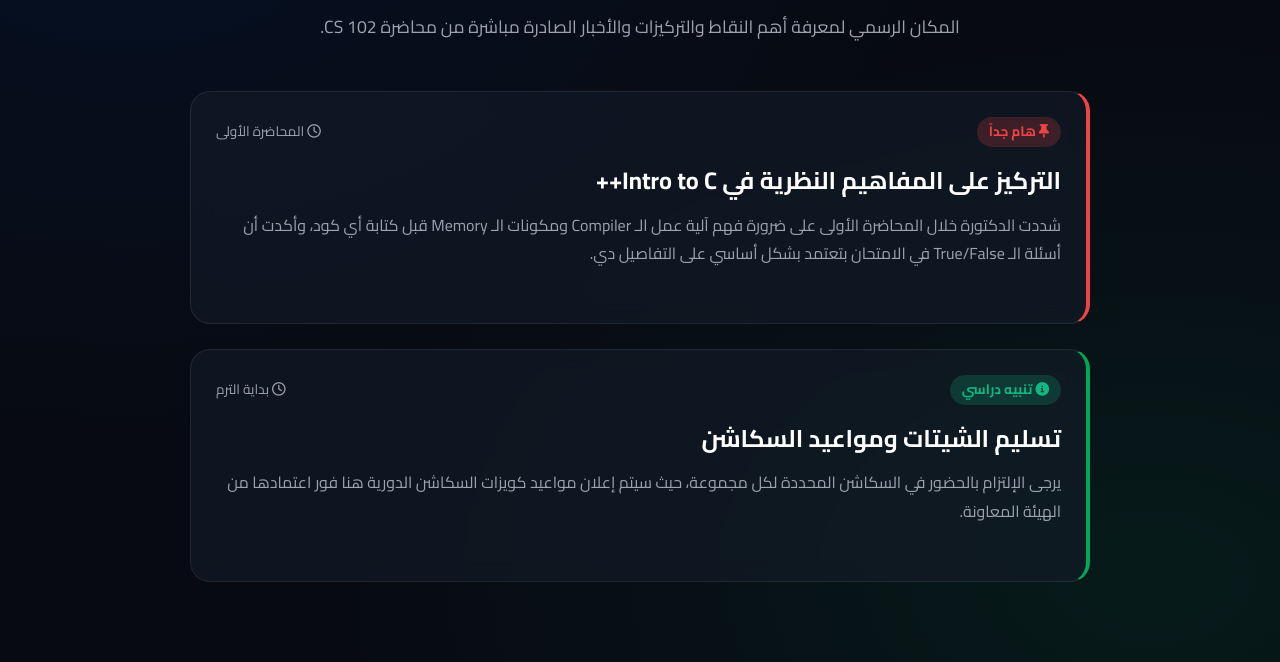
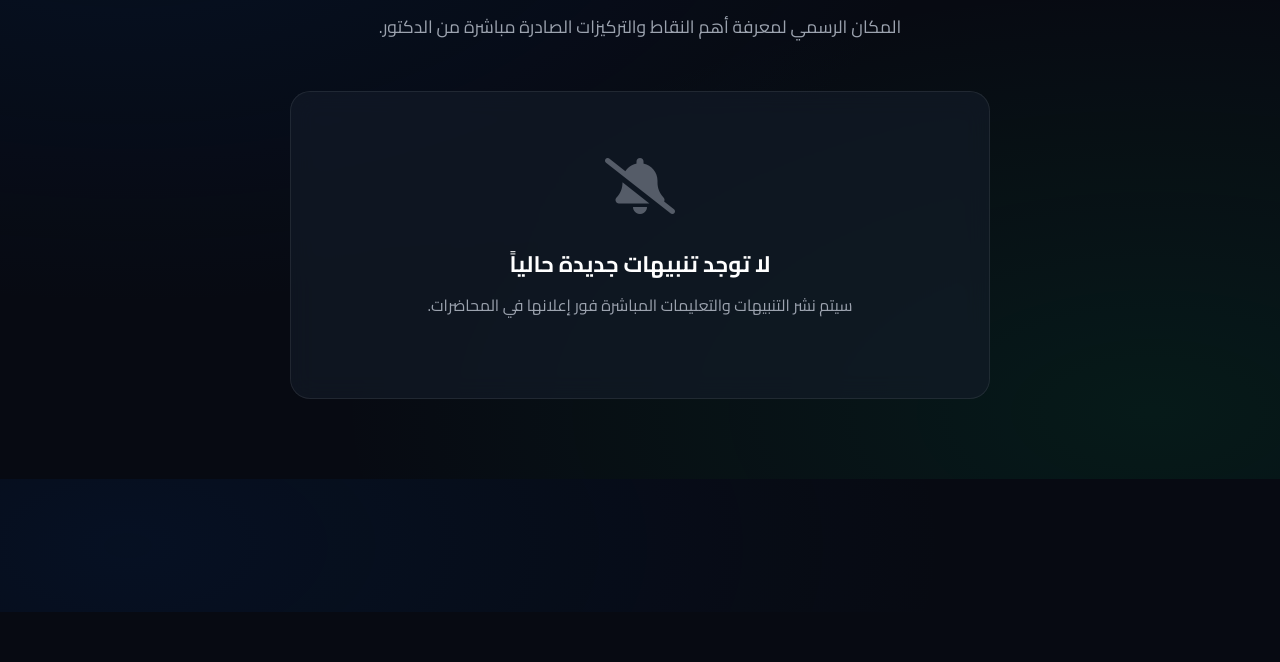
Before and after one commit to baselayman12/cs102-must, a plain HTML site: page announcements.html in a window 1280 px wide. Shown: the part 188-850 px from the top of the page. After the commit the page ends 800 px from the top, so only its background shows below. Drawn offline with Linux system fonts and the light colour scheme.

Commit message:
Update Open Graph meta tags and content

```diff
--- a/announcements.html
+++ b/announcements.html
@@ -5,8 +5,8 @@
     <meta name="viewport" content="width=device-width, initial-scale=1.0">
 
     <!-- Open Graph Meta Tags -->
-    <meta property="og:title" content="أخبار وتنبيهات الدكتور - CS 102 | MUST IT">
-    <meta property="og:description" content="آخر التنبيهات الرسمية، تعليمات المحاضرات، والنقاط المهمة الموصى بها من دكاترة المادة.">
+    <meta property="og:title" content="تنبيهات الدكتور - CS 102 | MUST IT">
+    <meta property="og:description" content="آخر التنبيهات الرسمية والنقاط المهمة الموصى بها من دكاترة المادة.">
     <meta property="og:image" content="https://baselayman12.github.io/cs102-must/images.png">
     <meta property="og:type" content="website">
 
@@ -40,39 +40,18 @@
     <section class="container" style="padding-top: 50px; padding-bottom: 80px;">
         <h1 class="section-title">تنبيهات وملاحظات الدكتور</h1>
         <p style="text-align: center; color: var(--text-sub); margin-top: -30px; margin-bottom: 50px; font-size: 1.1rem;">
-            المكان الرسمي لمعرفة أهم النقاط والتركيزات والأخبار الصادرة مباشرة من محاضرة CS 102.
+            المكان الرسمي لمعرفة أهم النقاط والتركيزات الصادرة مباشرة من الدكتور.
         </p>
 
-        <div style="display: flex; flex-direction: column; gap: 25px; max-width: 900px; margin: 0 auto;">
-
-            <!-- Pin Card 1 (Important Note) -->
-            <div class="card glass-card" style="border-right: 4px solid #ef4444; text-align: right; padding: 25px;">
-                <div style="display: flex; justify-content: space-between; align-items: center; margin-bottom: 15px;">
-                    <span style="background: rgba(239, 68, 68, 0.2); color: #ef4444; padding: 4px 12px; border-radius: 20px; font-size: 0.85rem; font-weight: bold;">
-                        <i class="fas fa-thumbtack"></i> هام جداً
-                    </span>
-                    <span style="color: var(--text-sub); font-size: 0.85rem;"><i class="far fa-clock"></i> المحاضرة الأولى</span>
-                </div>
-                <h3 style="margin-bottom: 10px; color: #fff;">التركيز على المفاهيم النظرية في Intro to C++</h3>
-                <p style="color: var(--text-sub); line-height: 1.8;">
-                    شددت الدكتورة خلال المحاضرة الأولى على ضرورة فهم آلية عمل الـ Compiler ومكونات الـ Memory قبل كتابة أي كود، وأكدت أن أسئلة الـ True/False في الامتحان بتعتمد بشكل أساسي على التفاصيل دي.
-                </p>
+        <!-- Empty State Container -->
+        <div class="card glass-card" style="max-width: 700px; margin: 0 auto; padding: 50px 20px; text-align: center;">
+            <div style="font-size: 3.5rem; color: var(--text-sub); opacity: 0.5; margin-bottom: 15px;">
+                <i class="fas fa-bell-slash"></i>
             </div>
-
-            <!-- Pin Card 2 (General Announcement) -->
-            <div class="card glass-card" style="border-right: 4px solid var(--must-green); text-align: right; padding: 25px;">
-                <div style="display: flex; justify-content: space-between; align-items: center; margin-bottom: 15px;">
-                    <span style="background: rgba(16, 185, 129, 0.2); color: #10b981; padding: 4px 12px; border-radius: 20px; font-size: 0.85rem; font-weight: bold;">
-                        <i class="fas fa-info-circle"></i> تنبيه دراسي
-                    </span>
-                    <span style="color: var(--text-sub); font-size: 0.85rem;"><i class="far fa-clock"></i> بداية الترم</span>
-                </div>
-                <h3 style="margin-bottom: 10px; color: #fff;">تسليم الشيتات ومواعيد السكاشن</h3>
-                <p style="color: var(--text-sub); line-height: 1.8;">
-                    يرجى الإلتزام بالحضور في السكاشن المحددة لكل مجموعة، حيث سيتم إعلان مواعيد كويزات السكاشن الدورية هنا فور اعتمادها من الهيئة المعاونة.
-                </p>
-            </div>
-
+            <h3 style="color: #fff; font-size: 1.4rem; margin-bottom: 10px;">لا توجد تنبيهات جديدة حالياً</h3>
+            <p style="color: var(--text-sub); font-size: 1rem;">
+                سيتم نشر التنبيهات والتعليمات المباشرة فور إعلانها في المحاضرات.
+            </p>
         </div>
     </section>
 
```
